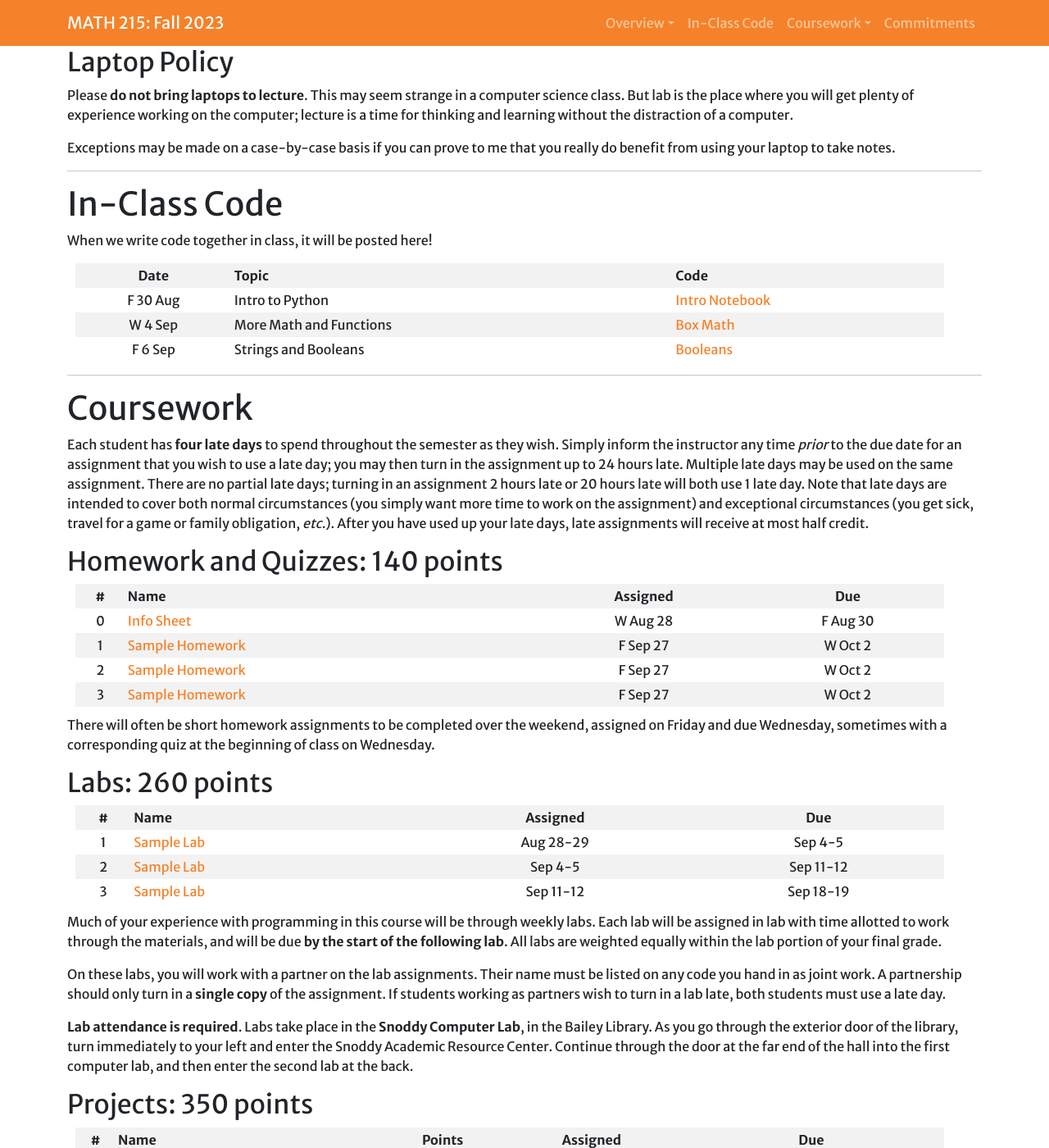
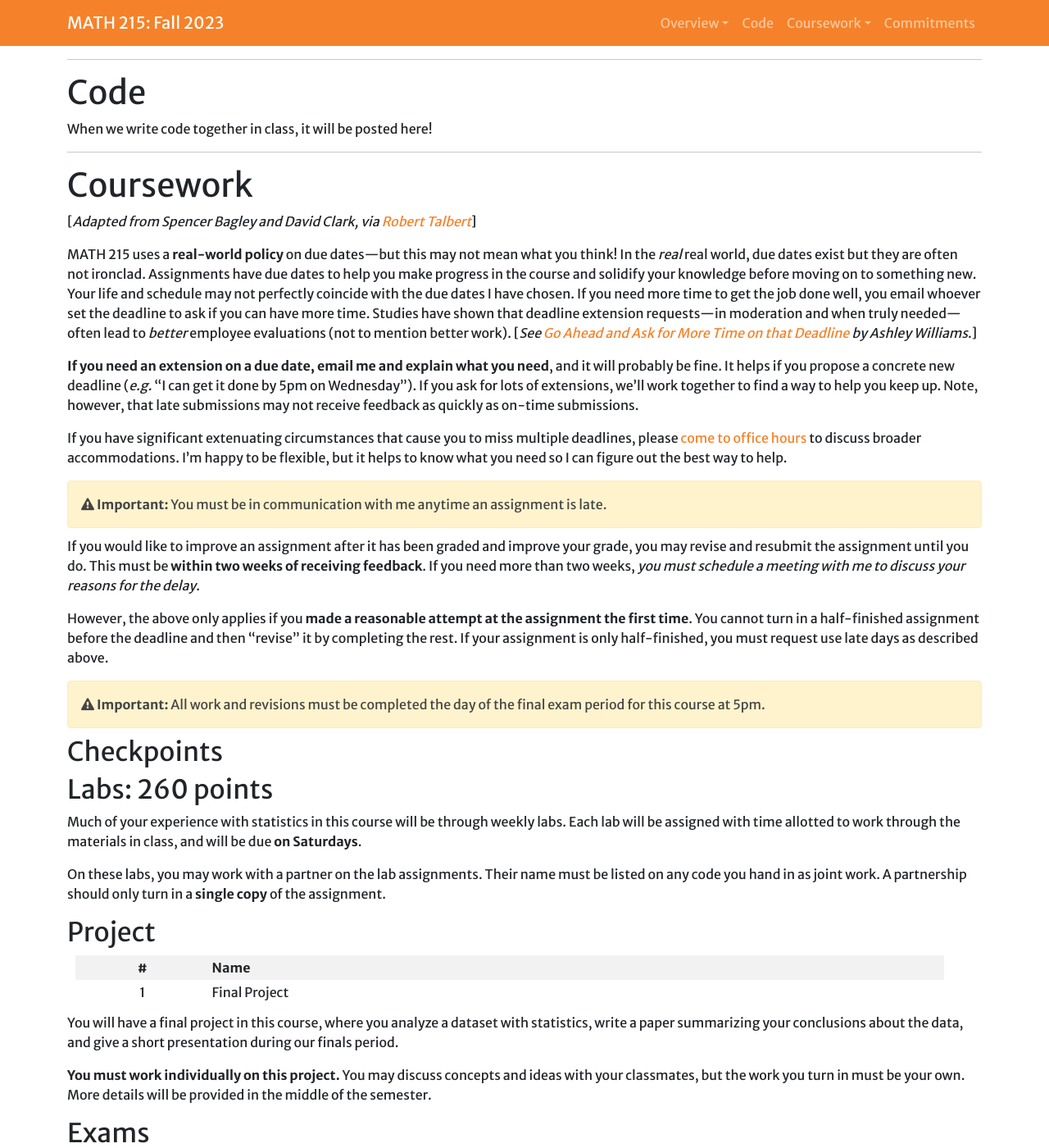
Before and after one commit to Hendrix-CS/math215, a Jekyll site: the page built from index.md, in a window 1280 px wide and 1400 px high, scrolled down 1322 px. Shown: the whole window at 82% size. Built offline with Jekyll 4.4.1, drawn with Linux system fonts in a browser that asks for light colours; a script that is not in the unit is left out; some of the changed text lies outside the part shown.

Commit message:
More overhauling

```diff
--- a/_config.yml
+++ b/_config.yml
@@ -38,19 +38,19 @@ navigation:
         url: '#goals'
       - page: Resources
         url: '#resources'
-  - page: In-Class Code
+  - page: Code
     url: '#inclasscode'
   - title: Coursework
     subfolderitems:
-      - page: Homework and Quizzes
+      - page: Checkpoints
         url: '#hwqz'
       - page: Labs
         url: '#labs'
-      - page: Projects
+      - page: Project
         url: '#projects'
       - page: Exams
         url: '#exams'
-      - page: Scale
+      - page: Grading
         url: '#scale'
   - page: Commitments
     url: '#commitments'
@@ -88,29 +88,27 @@ offerings:
     instructor: goadrich
 
 resources:
-  - name: Python 3
-    image: assets/images/pythonlogo.png
-    url: http://python.org
-  - name: Azure Notebooks
-    image: assets/images/azure.png
-    url: https://notebooks.azure.com/
-  - name: Pycharm
-    image: assets/images/pycharmlogo.png
-    url: https://www.jetbrains.com/pycharm/
+  - name: Statistical Reasoning
+    image: assets/images/oli.jpeg
+    url: https://oli.cmu.edu/courses/statistical-reasoning/
+  - name: Kaggle
+    image: kaggle_icon.png
+    url: https://www.kaggle.com/
+  - name: Tidyverse
+    image: tidyverse.png
+    url: https://www.tidyverse.org/
+
 
 extra-resources:
-  - name: "How to Think Like a Computer Scientist: Interactive Edition"
+  - name: Introduction to Modern Statistics
     image: assets/images/runestone_logo.png
-    url: https://runestone.academy/runestone/books/published/thinkcspy/index.html
-  - name: Python Tutor
+    url: https://openintro-ims.netlify.app/
+  - name: OpenStax Introductory Statistics
     image: assets/images/python_tutor.png
-    url: http://pythontutor.com/
-  - name: CodingBat Python
+    url: https://openstax.org/details/books/introductory-statistics
+  - name: Learning Statistics with R
     image: assets/images/codingbat.jpg
-    url: https://codingbat.com/python
-  - name: CheckiO Python Practice
-    image: assets/images/checkio_logo_small.png
-    url: https://py.checkio.org/
+    url: https://learningstatisticswithr.com/
 
 # Build settings
 markdown: kramdown
--- a/index.md
+++ b/index.md
@@ -16,19 +16,16 @@ layout: course-single
 
 ## <a name="goals">Learning Goals</a>
 
-Upon completing this course, our goal is for you to be able to:
+By the end of this course, students will
 
-* Build computer programs to:
-  * Effectively solve realistic problems.
-  * Organize, analyze, and summarize realistic data sets.
-* Read, understand, and explain a computer program.
-* Understand and explain computation through:
-  * Thinking logically and precisely.
-  * Making and testing hypotheses.
-* Use modular components to decompose problems and assemble solutions.
-* Create abstract, generalized models from specific, complex examples.
+* summarize data using exploratory data analysis techniques
+* identify sampling methods used to produce data.
+* determine how samples differ from populations using probability
+* create and analyze distributions of variables.
+* use a sample to infer (or draw conclusions) about the population from which it was drawn.
+* an appreciation for the diverse applications of statistics and its relevance to their lives and fields of study
 
-## <a name="resources">Resources</a>
+## <a name="resources">Textbook</a>
 
 {% include resources.html content=site.resources %}
 
@@ -38,15 +35,14 @@ Upon completing this course, our goal is for you to be able to:
 
 ## Laptop Policy
 
-Please **do not bring laptops to lecture**. This may seem strange in a computer science class. But lab is the place where you will get plenty of experience working on the computer; lecture is a time for thinking and learning without the distraction of a computer.
-
-Exceptions may be made on a case-by-case basis if you can prove to me that you really do benefit from using your laptop to take notes.
-
+Please **bring laptops to class**. Much of our in-class time will be spent working through exercises and labs to increase your understanding of statistics.
 <hr>
 
-# <a name="inclasscode">In-Class Code</a>
+# <a name="inclasscode">Code</a>
 
 When we write code together in class, it will be posted here!
+
+<!--
 
 | Date | Topic | Code |
 |:----:|------||-----||
@@ -54,75 +50,128 @@ When we write code together in class, it will be posted here!
 | W 4 Sep | More Math and Functions | [Box Math](https://boxmath-yorgey.notebooks.azure.com/j/notebooks/BoxMath.ipynb) |
 | F 6 Sep | Strings and Booleans | [Booleans](https://booleans-yorgey.notebooks.azure.com/j/notebooks/Strings%20and%20Booleans.ipynb)
 
+-->
+
 <hr>
+
 # Coursework
 
-Each student has **four late days** to spend throughout the semester as they wish.
-Simply inform the instructor any time *prior* to the due date for an assignment
-that you wish to use a late day; you may then turn in the assignment up to 24
-hours late. Multiple late days may be used on the same assignment. There are no
-partial late days; turning in an assignment 2 hours late or 20 hours late will
-both use 1 late day. Note that late days are intended to cover both normal
-circumstances (you simply want more time to work on the assignment) and
-exceptional circumstances (you get sick, travel for a game or family
-obligation, *etc.*). After you have used up your late days, late assignments
-will receive at most half credit.
+[*Adapted from Spencer Bagley and David Clark, via [Robert
+Talbert](https://rtalbert.org/a-real-world-approach-to-deadlines/)*]
 
-## <a name="hwqz">Homework and Quizzes</a>: 140 points
+MATH 215 uses a **real-world policy** on due dates---but this may not
+mean what you think!  In the *real* real world, due dates exist but
+they are often not ironclad.  Assignments have due dates to help you
+make progress in the course and solidify your knowledge before moving on
+to something new. Your life and schedule may not perfectly coincide
+with the due dates I have chosen. If you need more time to
+get the job done well, you email whoever set the deadline to ask if
+you can have more time.  Studies have shown that deadline extension
+requests---in moderation and when truly needed---often lead to
+*better* employee evaluations (not to mention better work). [*See [Go
+Ahead and Ask for More Time on that
+Deadline](https://hbr.org/2021/12/go-ahead-and-ask-for-more-time-on-that-deadline)
+by Ashley Williams*.]
 
-| #  | Name | Assigned | Due |
-|:--:|-----||:--------:|:---:|
-|0 | [Info Sheet](https://docs.google.com/forms/d/e/1FAIpQLSdtxgmw2tL6IzzK0qq3Fw2h2FTFmGHoTRs8p6wTfTToUn7pZg/viewform?usp=sf_link) | W Aug 28 | F Aug 30 |
-|1 | [Sample Homework]({{site.baseurl}}/homework/function-reading.pdf) | F Sep 27 | W Oct 2 |
-|2 | [Sample Homework]({{site.baseurl}}/homework/function-reading.pdf) | F Sep 27 | W Oct 2 |
-|3 | [Sample Homework]({{site.baseurl}}/homework/function-reading.pdf) | F Sep 27 | W Oct 2 |
+**If you need an extension on a due date, email me and explain what
+you need**, and it will probably be fine.  It helps if you propose a
+concrete new deadline (*e.g.* "I can get it done by 5pm on
+Wednesday").  If you ask for lots of extensions, we'll work together
+to find a way to help you keep up.  Note, however, that late
+submissions may not receive feedback as quickly as on-time
+submissions.
 
-There will often be short homework assignments to be completed over the weekend, assigned on Friday and due Wednesday, sometimes with a corresponding quiz at the beginning of class on Wednesday.
+If you have significant extenuating circumstances that cause you to
+miss multiple deadlines, please [come to office
+hours](markgoadrich.youcanbook.me) to discuss broader accommodations.  I'm
+happy to be flexible, but it helps to know what you need so I can
+figure out the best way to help.
+
+{% include important.html content="You must be in communication with me anytime an assignment is late." %}
+
+If you would like to improve an assignment after it has been graded and improve your grade, you may revise and resubmit the assignment until you do. This must be **within two weeks of receiving feedback**. If you need more than two weeks, *you must schedule a meeting with me to discuss your reasons for the delay*.
+
+However, the above only applies if you **made a reasonable attempt at the assignment the first time**. You cannot turn in a half-finished assignment before the deadline and then “revise” it by completing the rest. If your assignment is only half-finished, you must request use late days as described above.
+
+{% include important.html content="All work and revisions must be completed the day of the final exam period for this course at 5pm." %}
+
+## <a name="hwqz">Checkpoints</a>
 
 ## <a name="labs">Labs</a>: 260 points
 
-| #  | Name | Assigned | Due |
-|:--:|-----||:--------:|:---:|
-|1 | [Sample Lab]({{site.baseurl}}/labs/sample-lab.html) | Aug 28-29 | Sep 4-5 |
-|2 | [Sample Lab]({{site.baseurl}}/labs/sample-lab.html) | Sep 4-5 | Sep 11-12 |
-|3 | [Sample Lab]({{site.baseurl}}/labs/sample-lab.html) | Sep 11-12 | Sep 18-19 |
 
-Much of your experience with programming in this course will be through weekly labs. Each lab will be assigned in lab with time allotted to work through the materials, and will be due **by the start of the following lab**. All labs are weighted equally within the lab portion of your final grade.
+Much of your experience with statistics in this course will be through weekly labs. Each lab will be assigned with time allotted to work through the materials in class, and will be due **on Saturdays**.
 
-On these labs, you will work with a partner on the lab assignments. Their name must be listed on any code you hand in as joint work. A partnership should only turn in a **single copy** of the assignment. If students working as partners wish to turn in a lab late, both students must use a late day.
+On these labs, you may work with a partner on the lab assignments. Their name must be listed on any code you hand in as joint work. A partnership should only turn in a **single copy** of the assignment.
 
-**Lab attendance is required**. Labs take place in the **Snoddy Computer Lab**, in the Bailey Library. As you go through the exterior door of the library, turn immediately to your left and enter the Snoddy Academic Resource Center. Continue through the door at the far end of the hall into the first computer lab, and then enter the second lab at the back.
 
-## <a name="projects">Projects</a>: 350 points
+## <a name="projects">Project</a>
 
-| #  | Name | Points | Assigned | Due |
-|:--:|-----||:------:|:--------:|:---:|
-|1 | [Sample Project]({{site.baseurl}}/projects/sample-project.html)  | 50  | Sep 21 | Sep 30 |
-|2 | [Sample Project]({{site.baseurl}}/projects/sample-project.html) | 100 | Oct 16 | Nov 1 |
-|3 | [Sample Project]({{site.baseurl}}/projects/sample-project.html) | 200 | Nov 18 | Final Exam Day |
+| #  | Name |
+|:--:|-----|
+|1 | Final Project |
 
-You will have three projects in this course, one about every five weeks. These projects will cover concepts we have discussed in class and in labs, and will be due approximately one week after they are assigned.
+You will have a final project in this course, where you analyze a dataset with statistics, write a paper summarizing your conclusions about the data, and give a short presentation during our finals period.
 
-**You must work individually on the first two projects.** You may discuss concepts and ideas with your classmates, but the code you turn in must be your own. You will be graded not only on correctness, but also technique, documentation and evaluation of your solution. Further details on the grading standards and handin instructions for each project will be given when they are assigned.
+**You must work individually on this project.** You may discuss concepts and ideas with your classmates, but the work you turn in must be your own. More details will be provided in the middle of the semester.
 
-## <a name="exams">Exams</a>: 250 points
+## <a name="exams">Exams</a>
 
-There will be three in-class exams, the first worth 50 points and the second and
-third worth 100 of your final grade. They will consist of short answer
-questions along with writing and debugging code.
+There will be two in-class exams. They will consist of short answer questions along with writing and debugging code.
 
-* Exam 1: Sep 20, covering functions, math, numerical data, conditionals, and binary encoding
-* Exam 2: Oct 16, covering input/output, while loops, lists, and strings
-* Exam 3: Nov 25, covering for loops, dictionaries, classes and objects
 
-There is no final exam; you will complete a final project instead, as described above under Projects.
+There is no final exam; you will complete a final project instead, as described above.
 
-## <a name="scale">Grading Scale</a>
+## <a name="checkins">Checkins</a>
 
-| Score  | Grade  |
-|:------:|:------:|
-| 900-1000  | A   |
-| 800-899   | B   |
-| 700-799   | C   |
-| 600-699   | D   |
-| 0-599     | F   |
+Three times throughout the semester, you are expected to
+make an office hours appointment and discuss your progress in the course. This will include conversation and feedback about your current progress and understanding.
+Ideally, these checkins should be scheduled during the weeks shown
+on the [course calendar](https://app.teamgantt.com/public/projects/calendar/2023-08-13?ids=3632637&projectIds=3632637&publicKeys=xejRn6hKircu&prefs=P2lkcz0zNjMyNjM3JnB1YmxpY19rZXlzPXhlalJuNmhLaXJjdQ%3D%3D).
+
+
+## <a name="attendance">Attendance</a>
+
+Attending class and being an active participant in the class community
+is one of the [most important contributors to your learning at Hendrix](https://www.hendrix.edu/Catalog/2023-2024/Academic_Policies_and_Regulations/Policies_and_Appeals/D_6_e__Class_Attendance/).
+Attendance is especially important in this class since you will often engage in group learning activities. Active participation is expected in order to achieve higher grade levels in the course.
+
+If you know that you will be absent, please email me so that we can find accomodations. If there is an emergency, please get in touch with me as soon as is possible once the emergency is resolved. I trust you to be honest with me about your reasons for the absence (I do not need details), and honest with yourself about if you truly need to be absent.
+
+
+## <a name="scale">Specifications Grading</a>
+
+### A Level Work
+
+* Complete 9 Labs + 1 Partially Complete
+* Complete 18 Checkpoints + 2 Partially Complete
+* Complete 2 Exams
+* Complete Final Project
+* Complete 3 Checkins
+* Abundant Participation in Classroom Activities
+
+### B Level Work
+
+* Complete 8 Labs + 2 Partially Complete
+* Complete 16 Checkpoints + 3 Partially Complete
+* Complete 2 Exams
+* Complete Final Project
+* Complete 2 Checkins
+* Active Participation in Classroom Activities
+
+### C Level Work
+
+* Complete 7 Labs + 2 Partially Complete
+* Complete 14 Checkpoints + 4 Partially Complete
+* Complete 1 Exam + 1 Partially Complete
+* Partially Complete Final Project
+* Complete 1 Checkin
+* Participation in Classroom Activities
+
+### D Level Work
+
+* Complete 6 Labs
+* Complete 12 Checkpoints
+* Partially Complete 2 Exams
+* Partially Complete Final Project
+* Complete 1 Checkin
```
Also changed, not shown: assets/images/Rlogo.png (added), assets/images/kaggle_icon.png (added), assets/images/oli.jpeg (added), assets/images/tidyverse.png (added).
